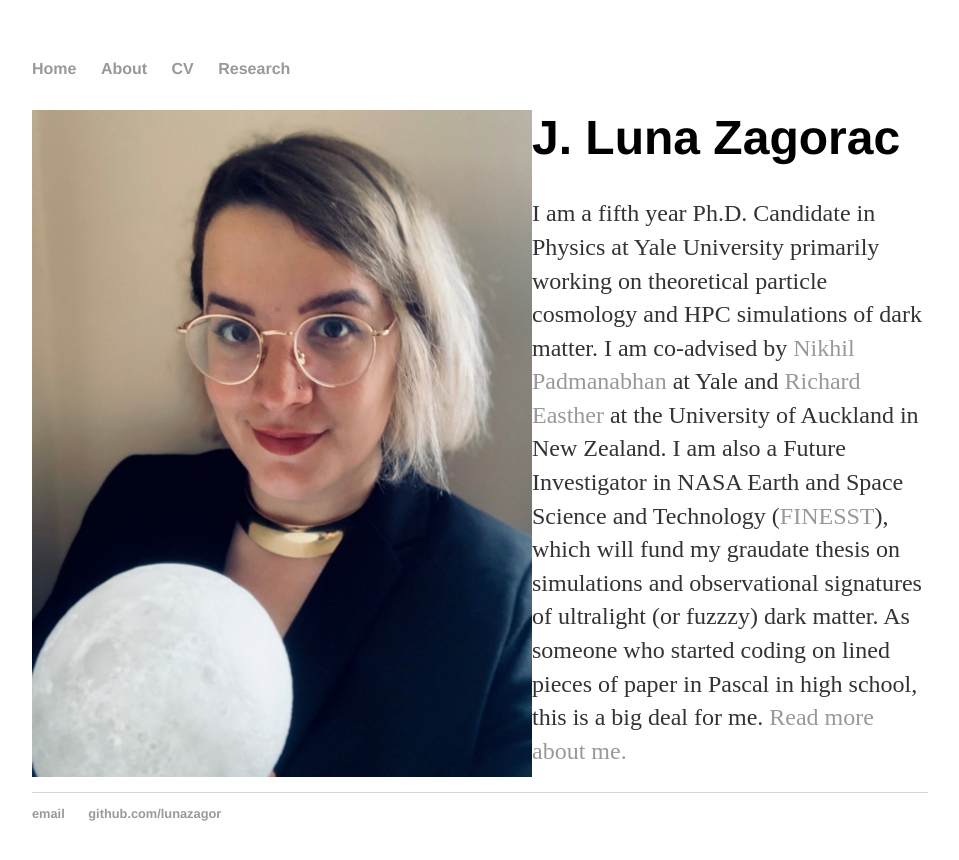
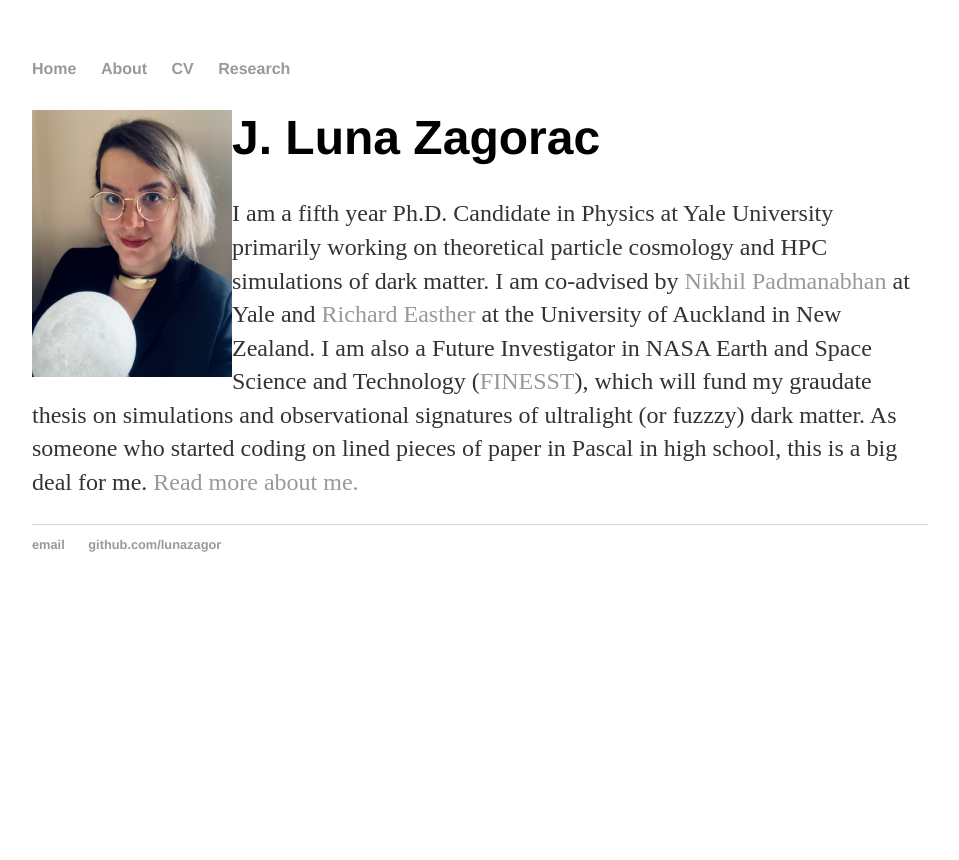
Before and after one commit to lunazagor/lunazagor.github.io, a Jekyll site: the page built from index.html, in a window 1280 px wide. Shown: the top 860 px of the page, without its empty margins (160-1119 px from the left). Built offline with Jekyll 4.4.1, drawn with Linux system fonts in a browser that asks for light colours.

Commit message:
Update index.html

```diff
--- a/index.html
+++ b/index.html
@@ -3,7 +3,7 @@
 title: J. Luna Zagorac
 ---
 
-<img src="portrait.png", align = "left", hspace=”50”, vspace=”50”, width="500">
+<img src="portrait.png", align = "left", hspace=”50”, vspace=”50”, width="200">
 
 
 
```
